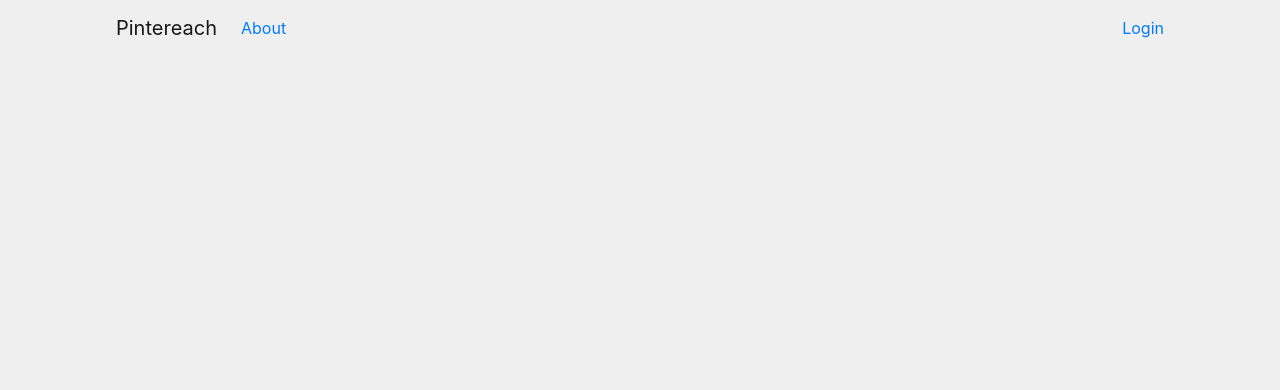
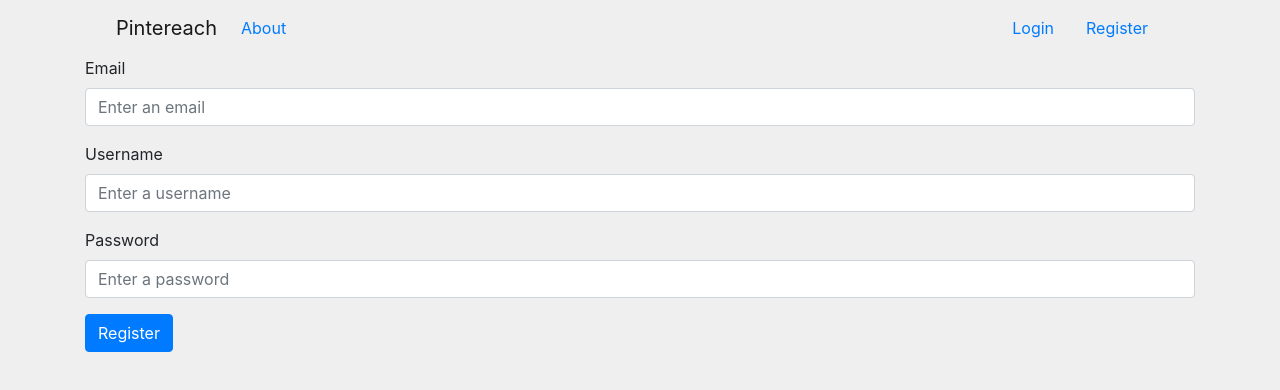
Before and after one commit to daquinons/pintereach-react, a React (Create React App) app: page /register in a window 1280 px wide. Shown: the top 390 px of the page. Built offline with nearby package versions, Linux system fonts and the light colour scheme.

Commit message:
Create Register component

```diff
--- a/src/components/AppRouter/AppRouter.jsx
+++ b/src/components/AppRouter/AppRouter.jsx
@@ -1,6 +1,7 @@
 import React from 'react';
 import { Route } from 'react-router-dom';
 import Login from '../Login/Login';
+import Register from '../Register/Register';
 
 function Index() {
   return <h2>Home</h2>;
@@ -11,6 +12,7 @@ const AppRouter = () => {
     <>
       <Route path="/" exact component={Index} />
       <Route path="/login" component={Login} />
+      <Route path="/register" component={Register} />
     </>
   );
 }
--- a/src/components/NavBar/NavBar.jsx
+++ b/src/components/NavBar/NavBar.jsx
@@ -36,11 +36,20 @@ const NavBar = props => {
             </Nav.Link>
           </Nav>
           {props.isLoggedIn ? (
-            <a onClick={onLogout} href="/#">
-              Logout
-            </a>
+            <Nav.Link>
+              <a onClick={onLogout} href="/#">
+                Logout
+              </a>
+            </Nav.Link>
           ) : (
-            <Link to="/login">Login</Link>
+            <>
+              <Nav.Link>
+                <Link to="/login">Login</Link>
+              </Nav.Link>
+              <Nav.Link>
+                <Link to="/register">Register</Link>
+              </Nav.Link>
+            </>
           )}
           <Nav />
         </Navbar.Collapse>
--- /dev/null
+++ b/src/components/Register/Register.jsx
@@ -0,0 +1,54 @@
+import React from 'react';
+import { Redirect } from 'react-router'
+import Form from 'react-bootstrap/Form';
+import Button from 'react-bootstrap/Button';
+
+const Register = (props) => {
+  const refEmailInput = React.createRef();
+  const refUsernameInput = React.createRef();
+  const refPasswordInput = React.createRef();
+
+  const onRegister = () => {
+    //props.login(refEmailInput.current.value, refPasswordInput.current.value);
+  };
+
+  if (props.isLoggedIn) {
+    return <Redirect to="/" />
+  }
+
+  return (
+    <Form>
+      <Form.Group controlId="formBasicEmail">
+        <Form.Label>Email</Form.Label>
+        <Form.Control
+          ref={refEmailInput}
+          type="email"
+          placeholder="Enter an email"
+        />
+      </Form.Group>
+
+      <Form.Group controlId="formBasicUsername">
+        <Form.Label>Username</Form.Label>
+        <Form.Control
+          ref={refUsernameInput}
+          type="text"
+          placeholder="Enter a username"
+        />
+      </Form.Group>
+
+      <Form.Group controlId="formBasicPassword">
+        <Form.Label>Password</Form.Label>
+        <Form.Control
+          ref={refPasswordInput}
+          type="password"
+          placeholder="Enter a password"
+        />
+      </Form.Group>
+      <Button variant="primary" onClick={onRegister}>
+        Register
+      </Button>
+    </Form>
+  );
+};
+
+export default Register;
```
